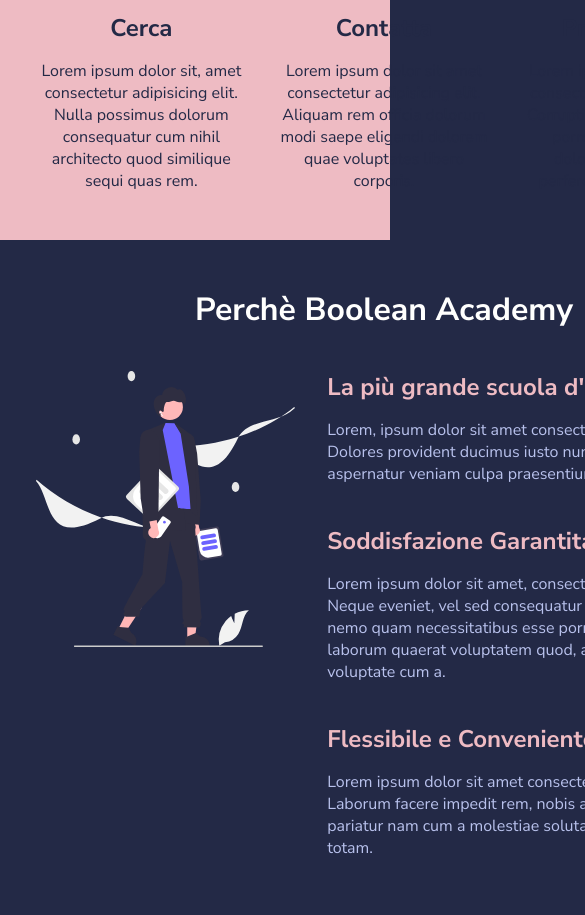
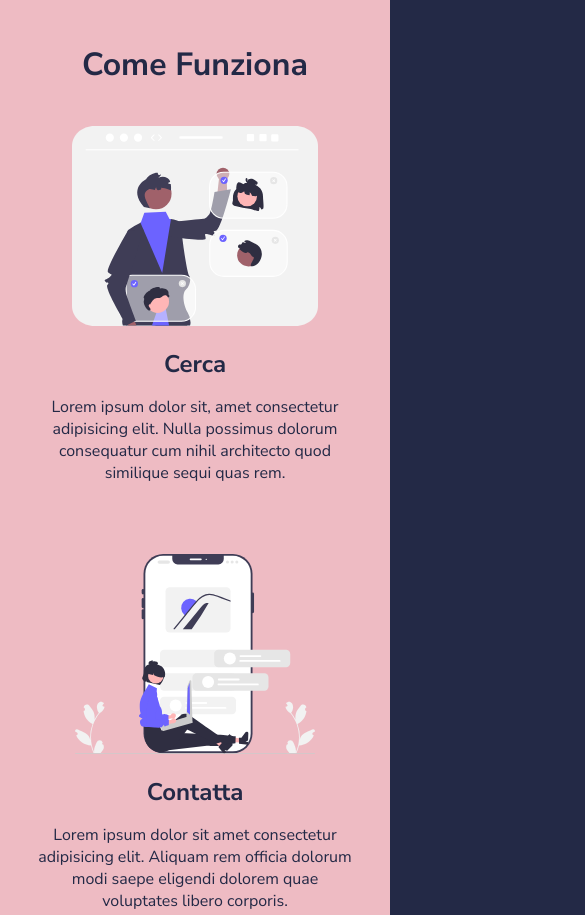
Before and after one commit to Gianluca-Basili/html-css-resp-wannabe, a plain HTML site: page index.html in a window 390 px wide. Shown: the part 980-1895 px from the top of the page, 585 px wide, since content can reach past the window. Drawn offline with Linux system fonts and the light colour scheme.

Commit message:
esercixio finito

```diff
--- a/css/style.css
+++ b/css/style.css
@@ -130,10 +130,37 @@
 
 
 /*desktop-first*/
+@media screen and (max-width:768px){
+    .container{
+        width: 100%;
+    }
+}
 
-@media screen and (max-width:768px) {
-  .container{
-    max-width: 768px;
-    margin: 0;
-  }
+@media screen and (max-width:480px){
+    .row{
+        flex-direction: column;
+    }
+
+    .why-us .col{
+        width: 100%;
+    }
+
+    .why-us .col, .steps .col, .lessons .col{
+        width: 100%;
+        margin-bottom: 70px;
+    }
+
+    .why-us .col:last-child, .steps .col:last-child, .lessons .col:last-child{
+        margin-bottom: 0px;
+    }
+
+    .why-us{
+        background-color: black;
+        padding: 3rem 0;
+        margin-bottom: 0px;
+    }
+
+    .steps{
+        margin-bottom: 0px;
+    }
 }
--- a/index.html
+++ b/index.html
@@ -33,11 +33,11 @@
                     <div class="row">
                         <div class="col">
                             <div class="card">
-                                <div class="img-1">
-                                    <img
-                                        src="./img/home.svg"
-                                        alt="Lezioni a casa tua"
-                                    />
+
+                                <img
+                                    src="./img/home.svg"
+                                    alt="Lezioni a casa tua"
+                                />
 
                                 </div>
                                 <h3 class="title">A casa tua</h3>
```
